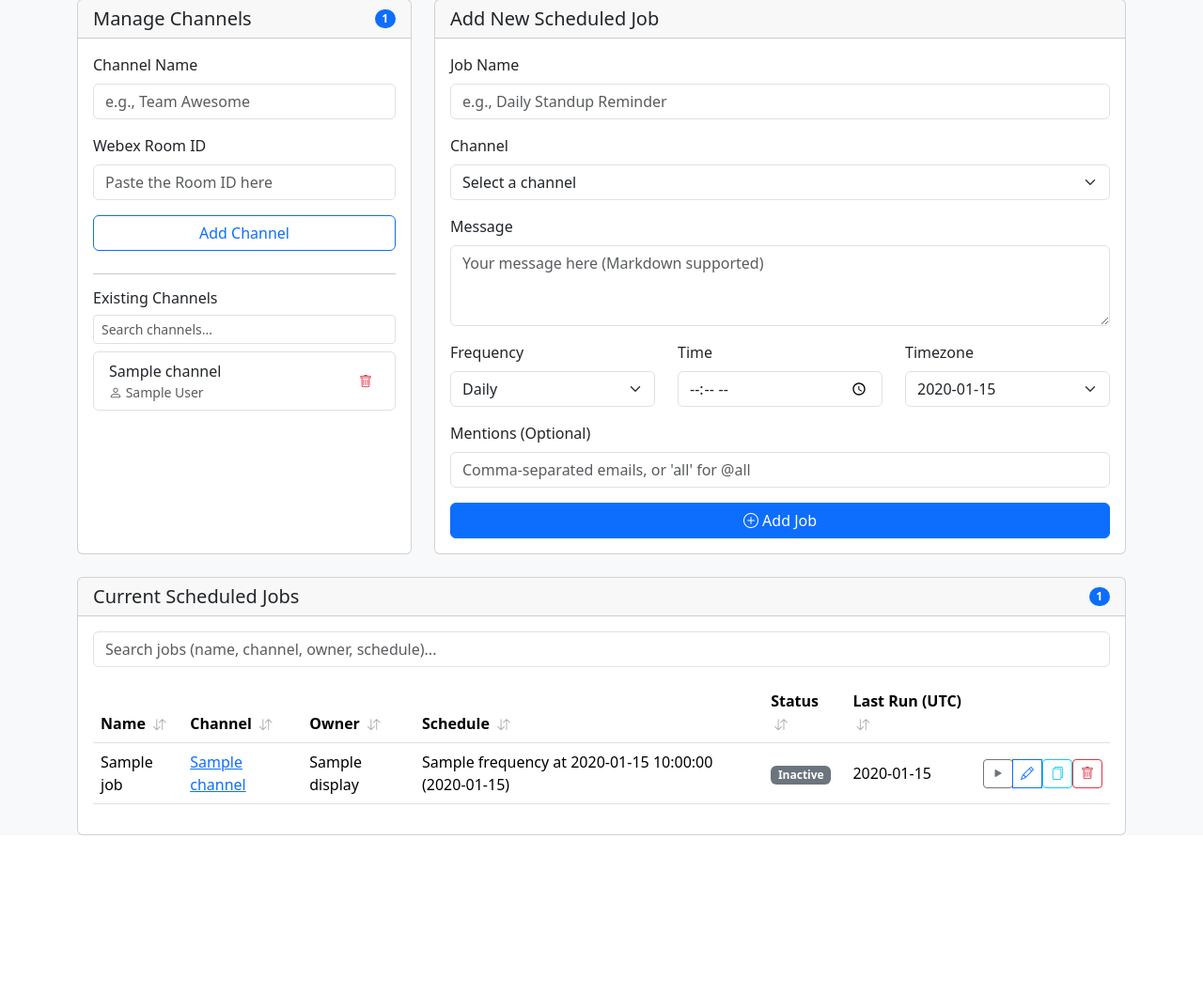
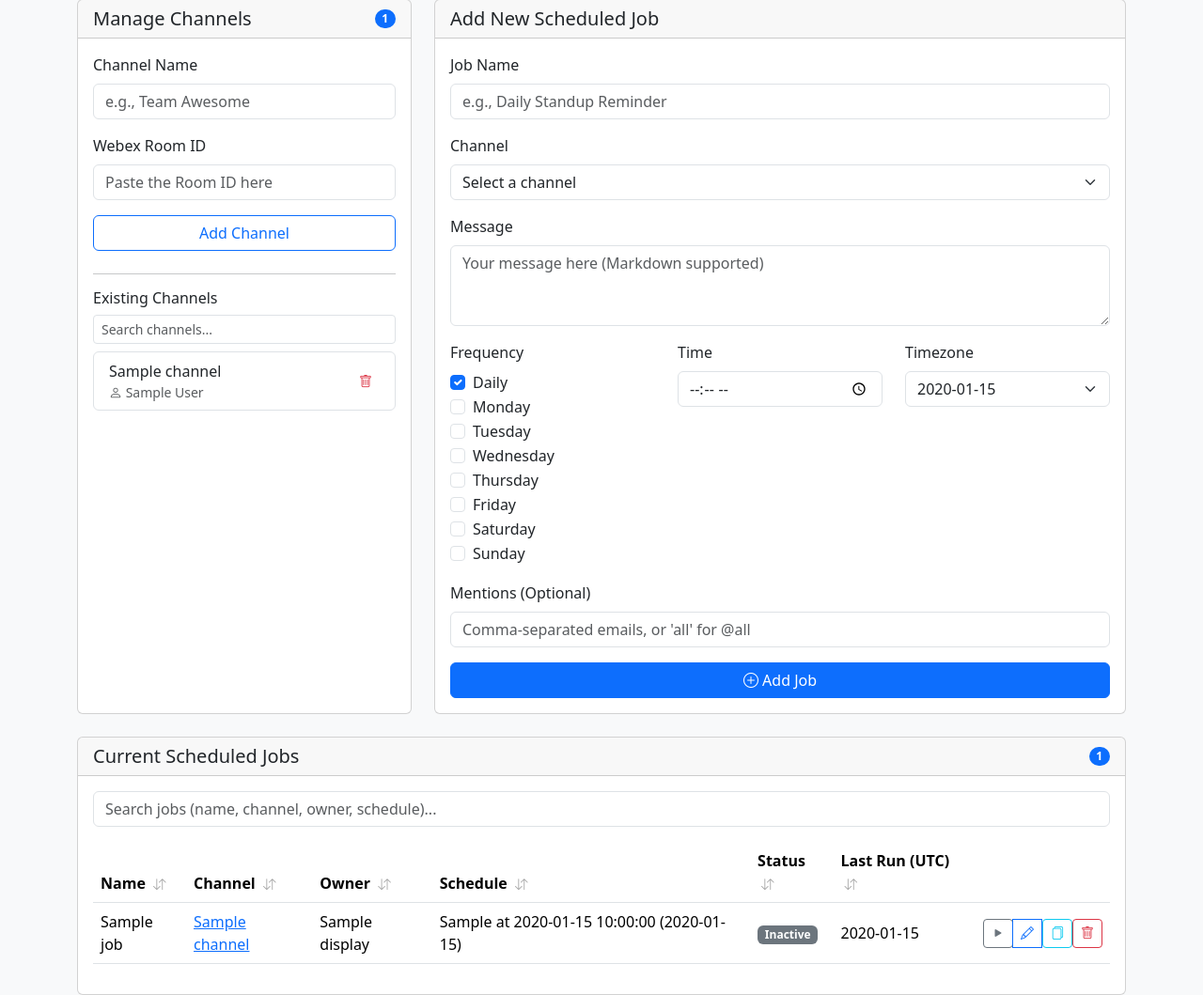
Before and after one commit to pawel-cygal/webex-repo-man, a Flask app: template app/templates/index.html in a window 1280 px wide. Shown: the part 128-1187 px from the top of the page at 94% size. Before the commit the page ends 1017 px from the top, so only its background shows below. Run offline with Flask 3, Linux system fonts and the light colour scheme; tables that the repository leaves empty hold one stand-in row (values such as "Sample post"); the template is opened without the code that fills it: values that come from a table or form of the project are taken from there, most other values are stand-ins (such as "Sample title", 1, 10 or a date in 2020).

Commit message:
feat: Support multi-day schedules (e.g., Mon+Wed+Fri)
Replaces the single-select frequency dropdown with day checkboxes.
'Daily' acts as a toggle that unchecks individual days. Multiple days
are stored comma-separated in the frequency column (widened to 128).
CronTrigger's day_of_week natively supports 'mon,wed,fri' so the
scheduler handles this without new logic. Existing single-day values
remain backward-compatible.

```diff
--- a/app/models.py
+++ b/app/models.py
@@ -71,7 +71,7 @@
 
     schedule_time = db.Column(db.String(5), nullable=False)
     timezone = db.Column(db.String(64), nullable=False, default='UTC')
-    frequency = db.Column(db.String(20), nullable=False, default='daily')
+    frequency = db.Column(db.String(128), nullable=False, default='daily')
 
     mentions = db.Column(db.String(1024), nullable=True)
 
@@ -81,6 +81,17 @@
 
     def __repr__(self):
         return f'<ScheduledJob {self.name}>'
+
+    _DAY_SHORT = {
+        'monday': 'Mon', 'tuesday': 'Tue', 'wednesday': 'Wed',
+        'thursday': 'Thu', 'friday': 'Fri', 'saturday': 'Sat', 'sunday': 'Sun',
+    }
+
+    def _frequency_display(self):
+        if self.frequency == 'daily':
+            return 'Daily'
+        parts = [d.strip() for d in self.frequency.split(',') if d.strip()]
+        return ', '.join(self._DAY_SHORT.get(d, d.capitalize()) for d in parts)
 
     def to_dict(self):
         return {
@@ -96,7 +107,7 @@
             'schedule_time': self.schedule_time,
             'timezone': self.timezone,
             'frequency': self.frequency,
-            'frequency_display': self.frequency.capitalize(),
+            'frequency_display': self._frequency_display(),
             'mentions': self.mentions,
             'is_active': self.is_active,
             'last_run': self.last_run.strftime('%Y-%m-%d %H:%M') if self.last_run else None,
--- a/app/scheduler/jobs.py
+++ b/app/scheduler/jobs.py
@@ -69,7 +69,11 @@
 
 def _build_trigger(job):
     hour, minute = map(int, job.schedule_time.split(':'))
-    day_of_week = '*' if job.frequency == 'daily' else job.frequency[:3]
+    if job.frequency == 'daily':
+        day_of_week = '*'
+    else:
+        days = [d.strip()[:3] for d in job.frequency.split(',') if d.strip()]
+        day_of_week = ','.join(days)
     tz_name = _normalize_tz(job.timezone)
     return CronTrigger(
         day_of_week=day_of_week,
--- a/app/templates/index.html
+++ b/app/templates/index.html
@@ -159,17 +159,18 @@
                             </div>
                             <div class="row">
                                 <div class="col-md-4 mb-3">
-                                    <label for="frequency" class="form-label">Frequency</label>
-                                    <select class="form-select" id="frequency" name="frequency">
-                                        <option value="daily">Daily</option>
-                                        <option value="monday">Every Monday</option>
-                                        <option value="tuesday">Every Tuesday</option>
-                                        <option value="wednesday">Every Wednesday</option>
-                                        <option value="thursday">Every Thursday</option>
-                                        <option value="friday">Every Friday</option>
-                                        <option value="saturday">Every Saturday</option>
-                                        <option value="sunday">Every Sunday</option>
-                                    </select>
+                                    <label class="form-label">Frequency</label>
+                                    <input type="hidden" id="frequency" name="frequency" value="daily">
+                                    <div class="form-check">
+                                        <input class="form-check-input freq-check" type="checkbox" value="daily" id="freq-daily" checked>
+                                        <label class="form-check-label" for="freq-daily">Daily</label>
+                                    </div>
+                                    {% for day in ['monday','tuesday','wednesday','thursday','friday','saturday','sunday'] %}
+                                    <div class="form-check">
+                                        <input class="form-check-input freq-check freq-day" type="checkbox" value="{{ day }}" id="freq-{{ day }}">
+                                        <label class="form-check-label" for="freq-{{ day }}">{{ day | capitalize }}</label>
+                                    </div>
+                                    {% endfor %}
                                 </div>
                                 <div class="col-md-4 mb-3">
                                     <label for="schedule_time" class="form-label">Time</label>
@@ -234,7 +235,7 @@
                                                 {% if job.owner %}{{ job.owner.display() }}
                                                 {% else %}<span class="text-muted fst-italic">Legacy</span>{% endif %}
                                             </td>
-                                            <td>{{ job.frequency.capitalize() }} at {{ job.schedule_time }} ({{ job.timezone }})</td>
+                                            <td>{{ job._frequency_display() }} at {{ job.schedule_time }} ({{ job.timezone }})</td>
                                             <td>
                                                 {% if job.is_active %}
                                                     <span class="badge text-bg-success">Active</span>
```
Also changed, not shown: app/static/js/main.js (+36 -0 lines), app/templates/edit_job.html (+15 -6 lines), migrations/versions/b2c3d4e5f6g7_widen_frequency_column.py (added, +34 -0 lines).
